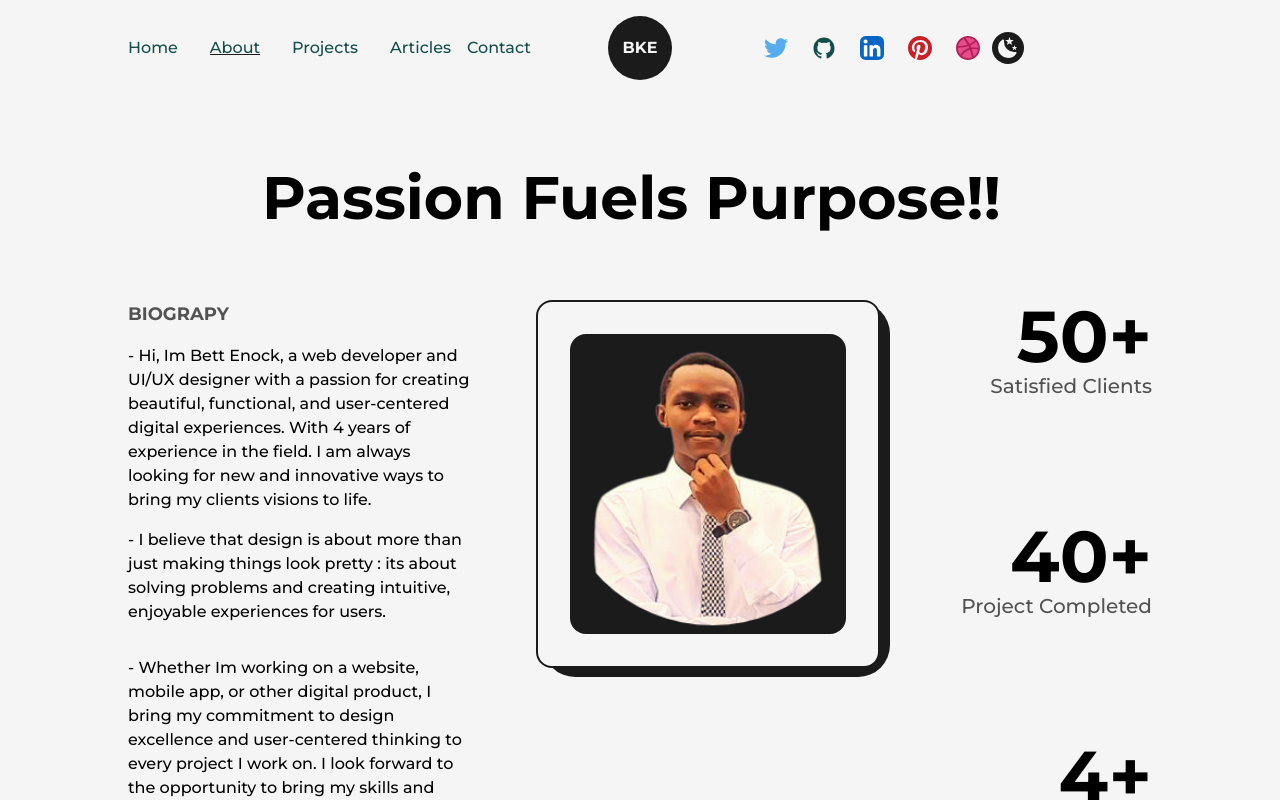
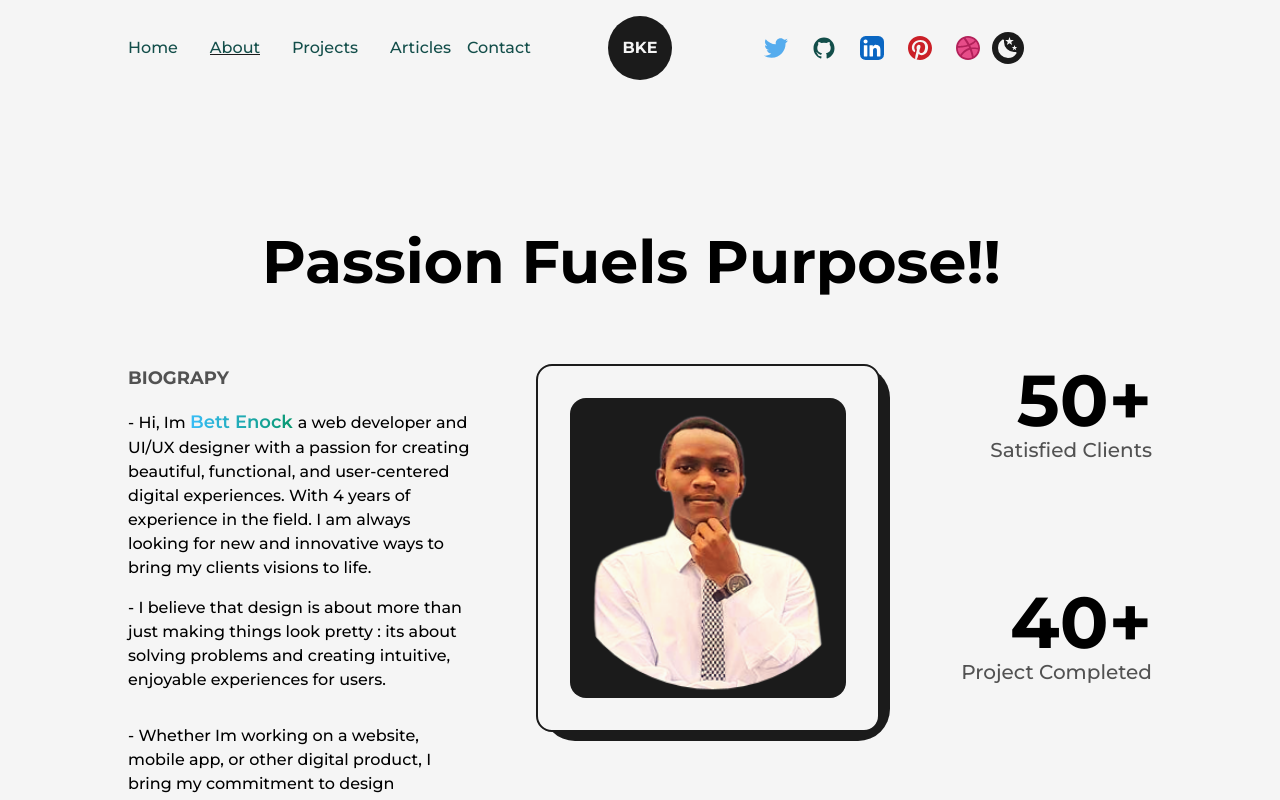
Before and after one commit to QuantaGeek/nextjs-creative, a Next.js app: page /about in a window 1280 px wide. Shown: the top 800 px of the page. Built offline with nearby package versions, Linux system fonts and the light colour scheme.

Commit message:
Refactor page design.

```diff
--- a/src/pages/about.js
+++ b/src/pages/about.js
@@ -8,7 +8,6 @@ import Image from "next/image";
 import { useInView, useMotionValue, useSpring } from "framer-motion";
 import Skills from "@/components/Skills";
 import Experience from "@/components/Experience";
-import Education from "@/components/Education";
 
 const AnimatedNumbers = ({ value }) => {
   const ref = useRef(null);
@@ -40,7 +39,7 @@ const about = () => {
         <meta name="description" content="Web development road map" />
       </Head>
       <main className="flex w-full flex-col items-center justify-center dark:text-light">
-        <Layout className="pt-16 bg-heroPattern">
+        <Layout className="pt-32 sm:pt-32 md:pt-48 lg:pt-52 bg-heroPattern">
           <AnimatedText text="Passion Fuels Purpose!!" className="mb-16 lg:!text-7xl sm:!text-6xl xs:!text-4xl sm:mb-8" />
           <div className="grid w-full grid-cols-8 gap-16 sm:gap-8 ">
             <div className="col-span-3 flex flex-col items-start justify-start xl:col-span-4 md:order-2 md:col-span-8">
@@ -48,7 +47,7 @@ const about = () => {
                 Biograpy
               </h2>
               <p className="font-medium">
-                - Hi, Im Bett Enock, a web developer and UI/UX designer with a
+                - Hi, Im  <span className="text-transparent text-lg bg-clip-text bg-gradient-to-r to-emerald-600 from-sky-400 font-semibold">Bett Enock </span>a web developer and UI/UX designer with a
                 passion for creating beautiful, functional, and user-centered
                 digital experiences. With 4 years of experience in the field. I
                 am always looking for new and innovative ways to bring my
@@ -106,7 +105,6 @@ const about = () => {
           </div>
           <Skills />
           <Experience />
-          <Education />
         </Layout>
       </main>
     </>
```
